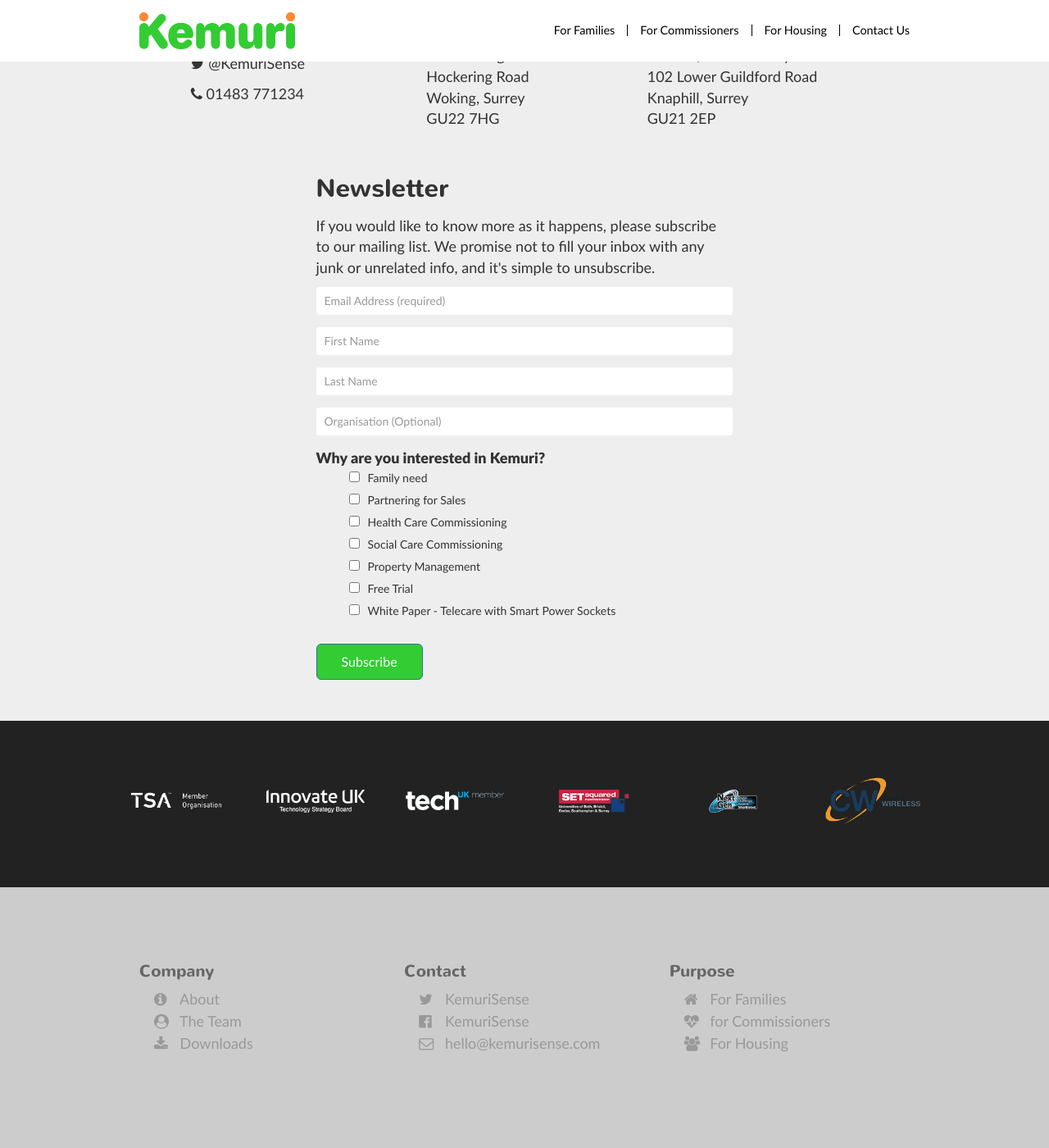
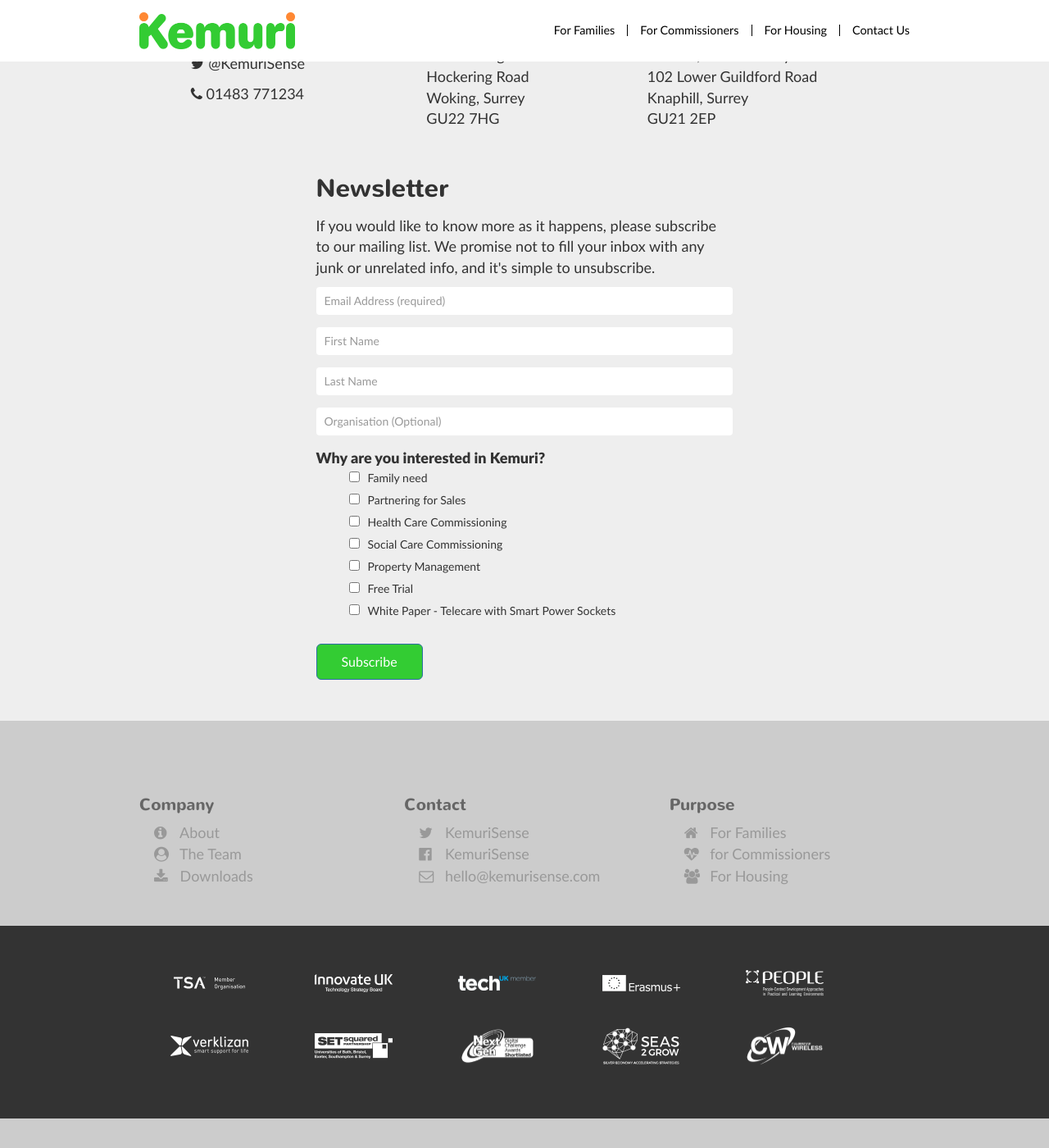
Before and after one commit to intelligentlilli/kemurisense.github.io, a Jekyll site: the page built from contact.html, in a window 1280 px wide and 1400 px high, scrolled down 158 px. Shown: the whole window at 82% size. Built offline with Jekyll 4.4.1, drawn with Linux system fonts in a browser that asks for light colours; nearby versions of some CDN libraries; library files that are not in the unit come from our copies; comment, search, counter and statistics services are not loaded; before the commit the page ends 1490 px from its top, so only the background shows below that.

Commit message:
put logos in all the footers

```diff
--- a/_includes/footer.html
+++ b/_includes/footer.html
@@ -1,4 +1,5 @@
 <footer>
+	<div class="internal-links">
 		<div class="container text-center">
 			<div class="row">
 				<div class="col-md-4 footer-column">
@@ -45,7 +46,32 @@
 				</div>
 			</div>
 		</div>
+	</div>
+
+
+
+	<div class="partners">
+		<div class="container text-center partners">
+			<div class="row">
+				<div class="col-md-12">
+					<ul class="">
+						<li><a href="https://www.tsa-voice.org.uk/"><img src="{{ site.baseurl }}/images/logos/TSA.png" alt="TSA"></a></li>
+	                	<li><a href="https://www.gov.uk/government/organisations/innovate-uk"><img src="{{ site.baseurl }}/images/logos/INNOVATE-LOGO-4.jpg" alt="Innovate UK"></a></li>
+						<li><a href="http://www.techuk.org/"><img src="{{ site.baseurl }}/images/logos/techUK.png" alt="Tech UK"></a></li>
+						<li><a href="https://www.erasmusplus.org.uk/statistics-and-results-for-erasmus"><img src="{{ site.baseurl }}/images/logos/Erasmus.png" alt="Erasmus"></a></li>
+						<li><a href="https://www.dur.ac.uk/dei/projects/people/"><img src="{{ site.baseurl }}/images/logos/PEOPLE-project.png" alt="PEOPLE Project"></a></li>
+						<li><a href="http://www.verklizan.co.uk/content/"><img src="{{ site.baseurl }}/images/logos/verklizan.png" alt="Verklizan"></a></li>
+						<li><a href="http://www.setsquared.co.uk/"><img src="{{ site.baseurl }}/images/logos/SS-LOGO-4.jpg" alt="SetSquared"></a></li>
+						<li><a href="http://www.nextgenevents.co.uk/awards"><img src="{{ site.baseurl }}/images/logos/NextGen.png" alt="NextGen"></a></li>
+						<li><a href="https://www.seas2grow.com/"><img src="{{ site.baseurl }}/images/logos/Seas2Grow.png" alt="SEAS2Grow"></a></li>
+						<li><a href="https://www.cambridgewireless.co.uk/"><img src="{{ site.baseurl }}/images/logos/CambridgeWireless.png" alt="Cambridge Wireless"></a></li>
+					</ul>
+				</div>
+			</div>
+		</div>
+	</div>
 </footer>
+
 
 
 
--- a/contact.html
+++ b/contact.html
@@ -125,19 +125,3 @@
     </div>
   </div>
 </div>
-
-<div class="section section-black" id="logos">
-  <div class="container">
-            <div class="row">
-
-              <div class="col-12 section-black" style="text-align: justify;">
-                <img src="{{ site.baseurl }}/images/logos/TSA.png" class="other-company-logo" alt="TSA">
-                <img src="{{ site.baseurl }}/images/logos/INNOVATE-LOGO-4.jpg" class="other-company-logo" alt="Innovate UK">
-                <img src="{{ site.baseurl }}/images/logos/techUK.png" class="other-company-logo" alt="Tech UK">
-                <img src="{{ site.baseurl }}/images/logos/SS-LOGO-4.jpg" class="other-company-logo" alt="SetSquared">
-                <img src="{{ site.baseurl }}/images/logos/NextGen.png" class="other-company-logo" alt="NextGen">
-                <img src="{{ site.baseurl }}/images/logos/CambridgeWireless.png" class="other-company-logo" alt="Cambridge Wireless">
-                <span style="width: 100%; display: inline-block; font-size: 0; line-height: 0"></span>
-              </div>
-            </div>
-</div></div>
--- a/css/style.scss
+++ b/css/style.scss
@@ -249,19 +249,44 @@
 }
 
 
-.other-company-logo {
-	width:120px;
-	padding-top:1em;
+
+footer {
+	padding-top:2em;
+	padding-bottom:2em;
+	clear:both;
+	background-color:#ccc;
+	color:#666;
 }
 
 
-footer {
-	clear:both;
-	padding-top:4em;
+.partners {
+	background-color: #333;
+	padding-top:1em;
+	padding-bottom:1em;
+}
+
+.partners li {
+	display:inline-block
+}
+
+
+.partners img {
+	width:95px;
+	margin:1em 20px;
+	-webkit-transition: all 0.3s ease-in-out;
+}
+
+.partners img:hover {
+	-webkit-transform: scale(2);
+}
+
+.internal-links {
+
+	padding-top:2em;
 	padding-bottom:2em;
-	background-color:#ccc;
-	color:#666;
 }
+
+
 footer a {
 	color:#999;
 }
```
Also changed, not shown: images/logos/CambridgeWireless.png, images/logos/Erasmus.png (added), images/logos/NextGen.png, images/logos/PEOPLE-project.png (added), images/logos/SS-LOGO-4.jpg, images/logos/Seas2Grow.png (added), images/logos/verklizan.png (added). Lines whose indentation alone changed are shown as unchanged.
